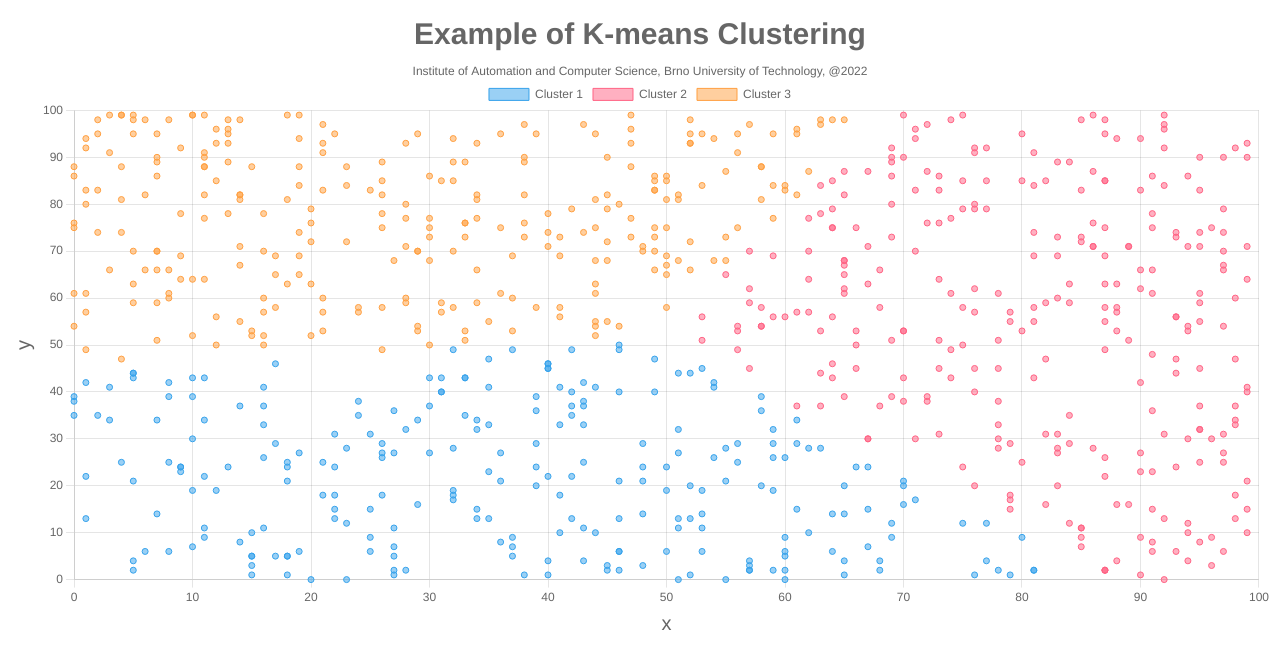
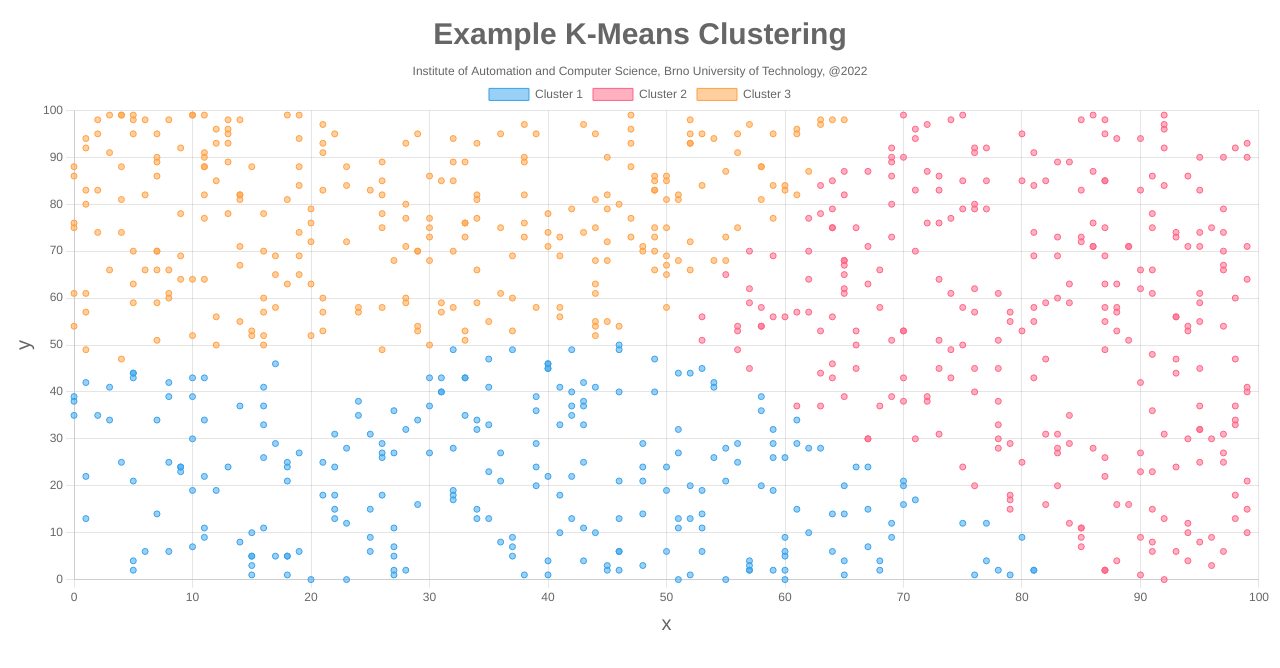
Before and after one commit to Steigner/K-Means_Example, a plain HTML site: page index.html in a window 1280 px wide. Drawn offline with nearby package versions, Linux system fonts and the light colour scheme.

Commit message:
Update index.html

```diff
--- a/index.html
+++ b/index.html
@@ -171,7 +171,7 @@
 			    plugins: {
 				title: {
 				    display: true,
-				    text: 'Example of K-means Clustering',
+				    text: 'Example K-Means Clustering',
 				    font: {
 					    size: 30
 				    }
```
